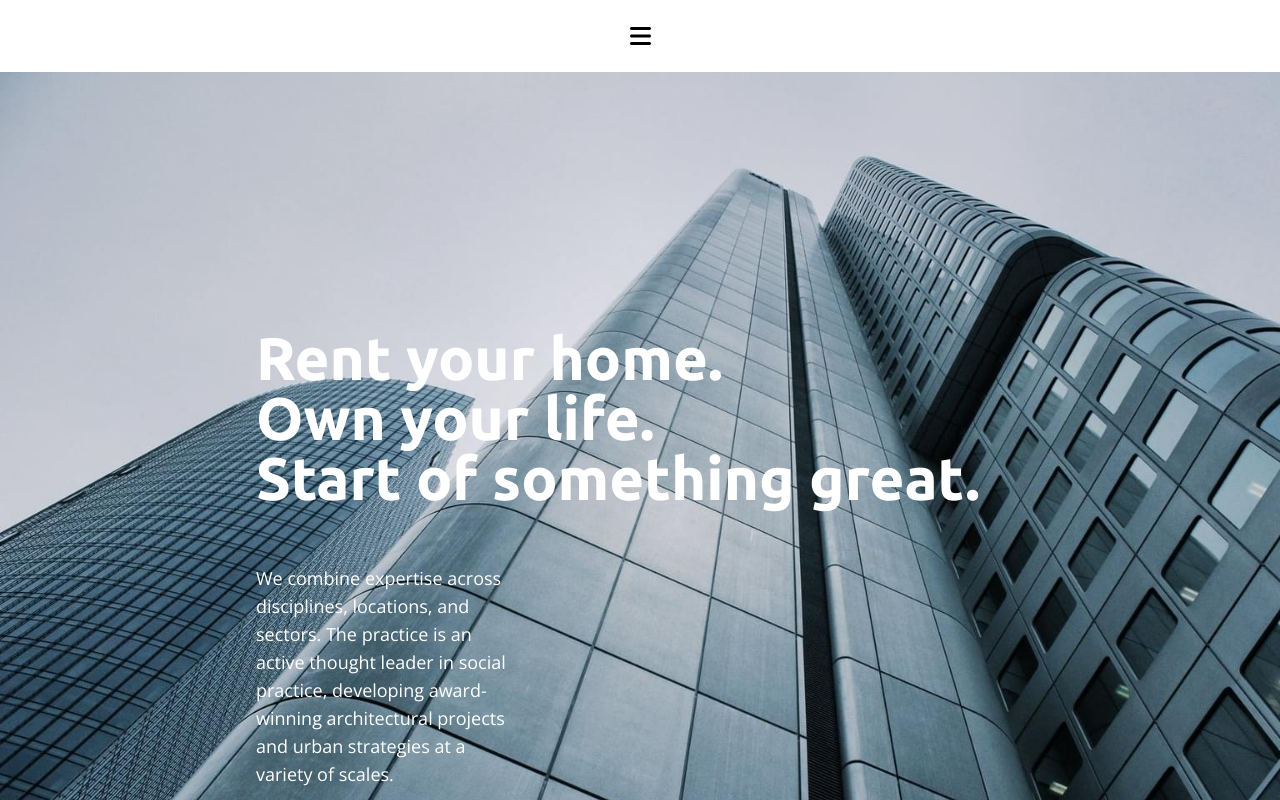
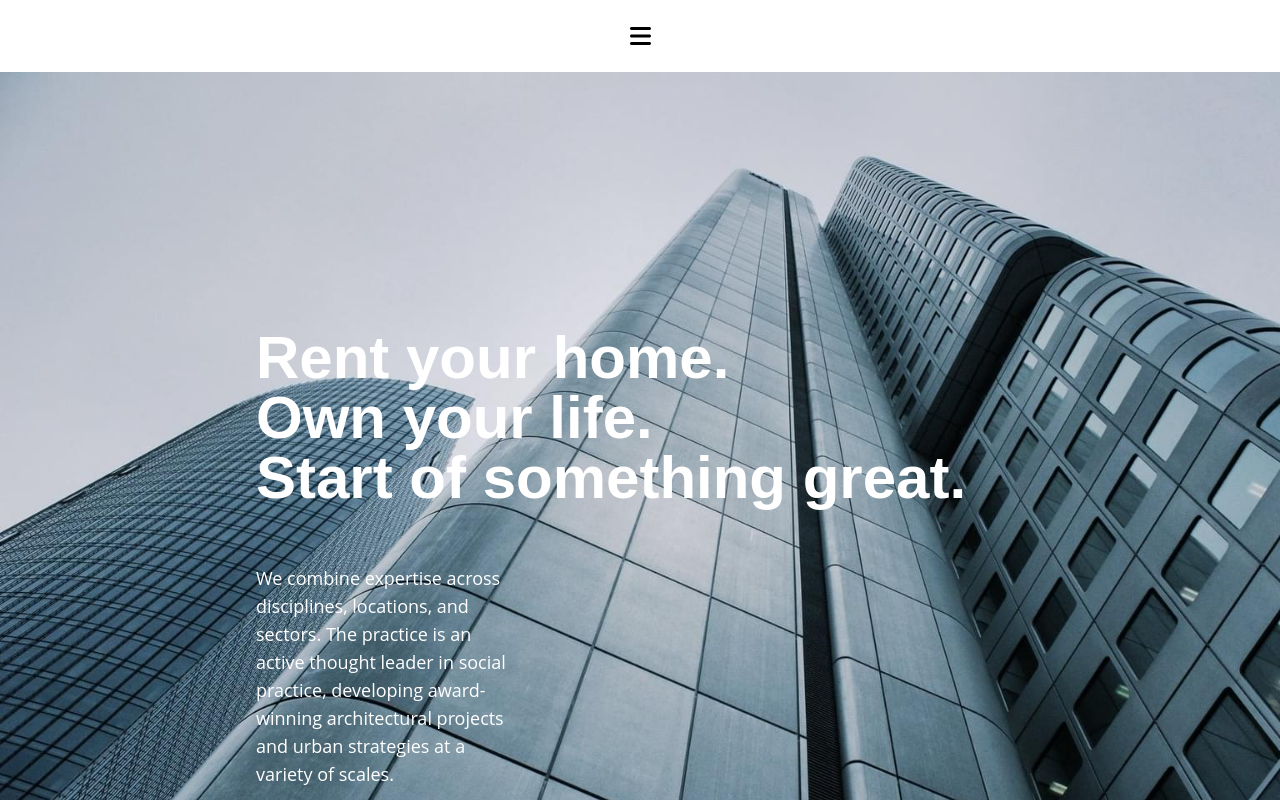
Before and after one commit to Fjolla2002/simple-project-vue-tailwindcss, a Vue app: page / in a window 1280 px wide. Shown: the top 800 px of the page. Built offline with nearby package versions, Linux system fonts and the light colour scheme.

Commit message:
small change

```diff
--- a/src/App.vue
+++ b/src/App.vue
@@ -18,8 +18,8 @@ export default {
 </script>
 
 <style>
-@import url("https://fonts.googleapis.com/css2?family=Ubuntu:ital,wght@0,300;0,400;0,500;0,700;1,300;1,400;1,500;1,700&display=swap");
+/* @import url("https://fonts.googleapis.com/css2?family=Ubuntu:ital,wght@0,300;0,400;0,500;0,700;1,300;1,400;1,500;1,700&display=swap");
 @import url("https://fonts.googleapis.com/css2?family=Open+Sans:ital,wght@0,300..800;1,300..800&display=swap");
 @import url("https://fonts.googleapis.com/css2?family=Montserrat:ital,wght@0,100..900;1,100..900&display=swap");
-@import url("https://fonts.googleapis.com/css2?family=Roboto:ital,wght@0,100;0,300;0,400;0,500;0,700;0,900;1,100;1,300;1,400;1,500;1,700;1,900&display=swap");
+@import url("https://fonts.googleapis.com/css2?family=Roboto:ital,wght@0,100;0,300;0,400;0,500;0,700;0,900;1,100;1,300;1,400;1,500;1,700;1,900&display=swap"); */
 </style>
```
